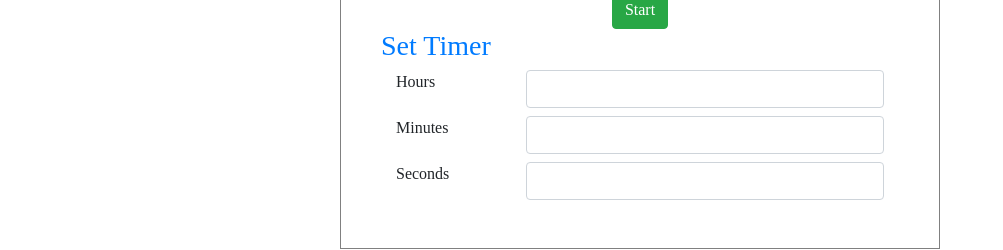
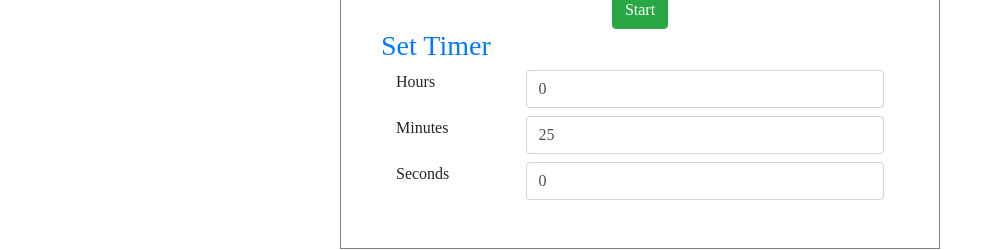
Before and after one commit to lisadean/hipsterist-dashboard, a React (Create React App) app: page / in a window 1280 px wide. Shown: the part 267-517 px from the top of the page, without its empty margins (0-1003 px from the left). Built offline with nearby package versions, Linux system fonts and the light colour scheme; a web font is replaced by a local one.

Commit message:
working on the timerconfig logic to get the count in sync

```diff
--- a/src/Pomodoro/Timerconfig/timerconfig.js
+++ b/src/Pomodoro/Timerconfig/timerconfig.js
@@ -1,15 +1,40 @@
-import React from 'react';
+import React, { Component } from 'react';
 
-const TimerConfig = (props) => (
+class TimerConfig extends Component {
+    constructor() {
+        super();
+
+        this.handleChange = this.handleChange.bind(this);
+    }
+
+
+    handleChange(ev) {
+        const newBaseTime = this.props.baseTime;
+
+        if (ev.target.id === 'hours') newBaseTime.subtract(newBaseTime.get('hour'), 'hours').add(parseInt(ev.target.value, 10), 'hours');
+        if (ev.target.id === 'minutes') newBaseTime.subtract(newBaseTime.get('minutes'), 'minutes').add(parseInt(ev.target.value, 10), 'minutes');
+        if (ev.target.id === 'seconds') newBaseTime.subtract(newBaseTime.get('seconds'), 'seconds').add(parseInt(ev.target.value, 10), 'seconds');
+
+        this.props.setBaseTime(newBaseTime);
+    }
+
+
+    render() {
+        return(
             <div className="row">
                 <h3 className="text-primary">Set Timer</h3>
-
                 <div className="form-group">
                     <div className="col-3">
                         <label htmlFor="hours">Hours</label>
                     </div>
                     <div className="col-9">
-            <input id="hours" className="form-control" type="number" defaultValue={props.hours} />
+                        <input
+                        id="hours"
+                        className="form-control"
+                        type="number"
+                        defaultValue={this.props.baseTime.get('hours')}
+                        onChange={this.handleChange}
+                    />
                     </div>
                 </div>
 
@@ -18,7 +43,13 @@
                         <label htmlFor="hours">Minutes</label>
                     </div>
                     <div className="col-9">
-            <input id="minutes" className="form-control" type="number" defaultValue={props.minutes} />
+                        <input
+                        id="minutes"
+                        className="form-control"
+                        type="number"
+                        defaultValue={this.props.baseTime.get('minutes')}
+                        onChange={this.handleChange}
+                    />
                     </div>
                 </div>
 
@@ -27,12 +58,19 @@
                         <label htmlFor="hours">Seconds</label>
                     </div>
                     <div className="col-9">
-            <input id="seconds" className="form-control" type="number" defaultValue={props.seconds} />
+                        <input
+                        id="seconds"
+                        className="form-control"
+                        type="number"
+                        defaultValue={this.props.baseTime.get('seconds')}
+                        onChange={this.handleChange}
+                    />
                     </div>
                 </div>
+            </div>
+        );
+    }
+}
 
-</div>
-
-);
 
 export default TimerConfig;
--- a/src/Pomodoro/pomodoro.js
+++ b/src/Pomodoro/pomodoro.js
@@ -4,6 +4,7 @@
 import TimerDisplay from './Timerdisplay/timerdisplay';
 import TimerButton from './Timerbutton/timerbutton';
 import TimerConfig from './Timerconfig/timerconfig';
+import * as timerStates from './timerstates';
 
 
 class Pomodoro extends React.Component {
@@ -12,25 +13,92 @@
 
         this.state = {
             currentTime: moment.duration(25, 'minutes'),
-            baseTime: moment.duration(25, 'minutes')
+            baseTime: moment.duration(25, 'minutes'),
+            timerState: timerStates.NOT_SET,
+            timer: null,
+        };
+
+        this.setBaseTime = this.setBaseTime.bind(this);
+        this.startTimer = this.startTimer.bind(this);
+        this.stopTimer = this.stopTimer.bind(this);
+        this.reduceTimer = this.reduceTimer.bind(this);
         }
+
+    setBaseTime(newBaseTime) {
+        this.setState({
+            baseTime: newBaseTime,
+            currentTime: newBaseTime,
+        });
     }
 
+    startTimer() {
+        this.setState({
+        timerState: timerStates.RUNNING,
+        timer: setInterval(this.reduceTimer, 1000)
+        });
+    }
 
+    stopTimer() {
+        if (this.state.timer) {
+        clearInterval(this.state.timer);
+        }
+
+        this.setState({
+        timerState: timerStates.NOT_SET,
+        timer: null,
+        currentTime: moment.duration(this.state.baseTime),
+        });
+    }
+
+    reduceTimer() {
+        if (this.state.currentTime.get('hours') === 0
+            && this.state.currentTime.get('minutes') === 0
+            && this.state.currentTime.get('seconds') === 0) {
+        this.completeTimer();
+        return;
+        }
+
+        const newTime = moment.duration(this.state.currentTime);
+        newTime.subtract(1, 'second');
+
+        this.setState({
+        currentTime: newTime,
+        });
+    }
+
+    completeTimer() {
+        if (this.state.timer) {
+        clearInterval(this.state.timer);
+        }
+
+        this.setState({
+        timerState: timerStates.COMPLETE,
+        timer: null,
+        });
+    }
 
     render() {
-        return(
+        return (
             <div className="panel panel-default app-content">
                 <div className="panel-body">
                     <div className="container-fluid">
-                        <TimerHeader />
-                        <TimerDisplay currentTime={this.state.currentTime} />
-                        <TimerButton />
-                        <TimerConfig
-                            hours={this.state.hours}
-                            minutes={this.state.minutes}
-                            seconds={this.state.seconds}
-                        />
+                    <TimerHeader />
+                    <TimerDisplay
+                        currentTime={this.state.currentTime}
+                        timerState={this.state.timerState} />
+
+                    <TimerButton
+                        startTimer={this.startTimer}
+                        stopTimer={this.stopTimer}
+                        timerState={this.state.timerState} />
+                    {
+                        (this.state.timerState !== timerStates.RUNNING)
+                        &&
+                        (<TimerConfig
+                            baseTime={this.state.baseTime}
+                            setBaseTime={this.setBaseTime}
+                        />)
+                        }
                     </div>
                 </div>
             </div>
@@ -38,6 +106,4 @@
     }
 }
 
-
-
 export default Pomodoro;
--- /dev/null
+++ b/src/Pomodoro/timerstates.js
@@ -0,0 +1,4 @@
+
+export const NOT_SET = 0;
+export const RUNNING = 1;
+export const COMPLETE = 2;
```
Lines whose indentation alone changed are shown as unchanged.
